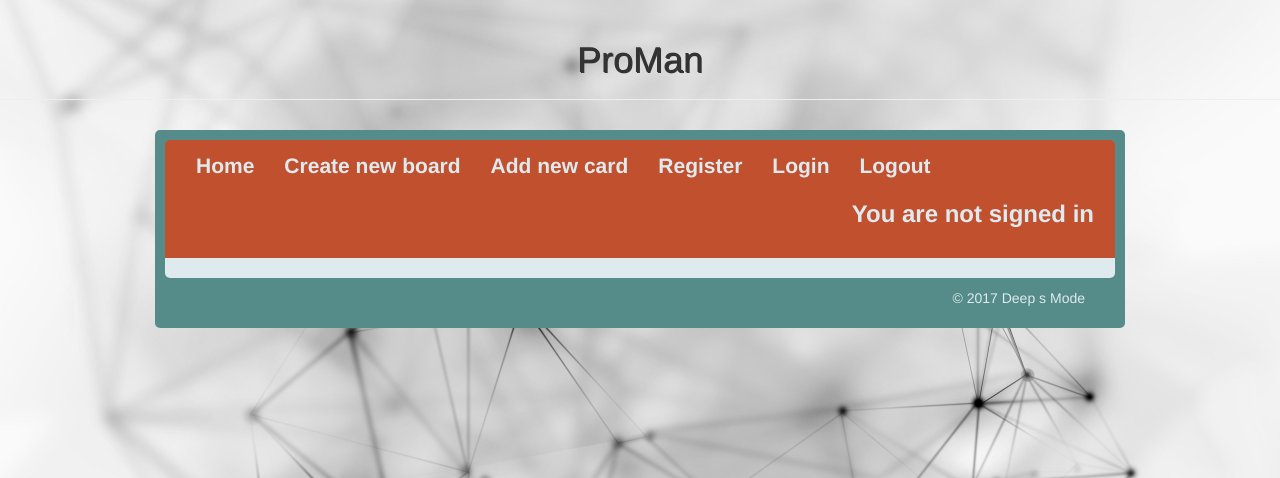
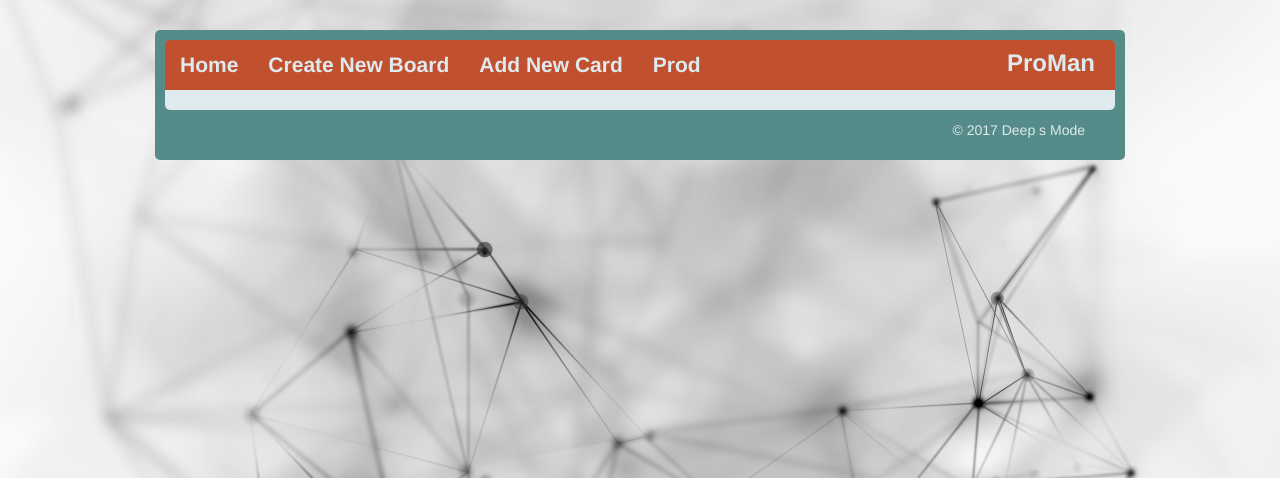
Before and after one commit to gerimage23/proman, a Flask app: page / in a window 1280 px wide. Shown: the top 478 px of the page. Run offline with Flask 2, Linux system fonts and the light colour scheme; parts of the project's set-up code (start-up, migrations or seed data) failed here and were passed over; some libraries are stand-ins or nearby versions.

Commit message:
Revert "Akos user registration"

```diff
--- a/datahandler.py
+++ b/datahandler.py
@@ -1,12 +1,5 @@
 import json
 import psycopg2
-from werkzeug import security
-import os
-import urllib
-from datetime import datetime
-
-CONNECTION_STRING = "dbname=proman_testdb user=aakeeka host=localhost password=postgresql"
-CONNECTION_URL = "postgres://sbcjqryaikuvtq:64ea9d49945ec0b2ba2838400f964055dc138b9334ad3117b258914dc11d6b7b@ec2-54-75-229-201.eu-west-1.compute.amazonaws.com:5432/d1vmbir57f49qf"
 
 
 def execute_sql_statement(sql_statement, values=tuple()):
@@ -22,67 +15,6 @@ def execute_sql_statement(sql_statement, values=tuple()):
     connect_str = "dbname="+dbname+" user="+user+" host="+host+" password="+password
     conn = None
     try:
-
-        urllib.parse.uses_netloc.append('postgres')
-        url = urllib.parse.urlparse(CONNECTION_URL)  # os.environ.get('DATABASE_URL') IF ON HEROKU
-
-        connection = psycopg2.connect(
-            database=url.path[1:],
-            user=url.username,
-            password=url.password,
-            host=url.hostname,
-            port=url.port
-        )
-
-        connection.autocommit = True
-
-        cursor = connection.cursor()
-
-    except psycopg2.DatabaseError as e:
-        print(e)
-        return [[e]]
-
-    return cursor
-
-
-def insert_user(username, password):
-    '''
-    Inserts a username-password pair into the database after hashing the password.
-    '''
-    password = security.generate_password_hash(password, method='pbkdf2:sha256', salt_length=8)
-    lastlog_time = datetime.now().replace(microsecond=0)
-
-    cursor = init_db_connection()
-    try:
-        cursor.execute('''INSERT INTO users (username, password, lastlog_time)
-                          VALUES (%s,%s, %s);''', (username, password, lastlog_time))
-        return True
-    except psycopg2.DatabaseError as e:
-        print(e)
-        return False
-
-
-def check_user(username, password):
-        try:
-            cursor = init_db_connection(connection_string=CONNECTION_URL)
-            cursor.execute("""SELECT username, password
-                            FROM users
-                            WHERE username=%s;""", (username,))
-
-            try:
-                results = cursor.fetchall()[0]
-
-            except IndexError as e:
-                print(e)
-                return False
-
-            if username == username and security.check_password_hash(results[1], password):
-                return True
-
-        except Exception as e:
-            print(e)
-            return [[e]]
-
         conn = psycopg2.connect(connect_str)
     except psycopg2.DatabaseError as e:  # TODO don't use this, remember: "raise PythonicError("Errors should never go silently.")
         print(e)
--- a/main.py
+++ b/main.py
@@ -8,43 +8,6 @@ from datahandler import execute_sql_statement
 app = Flask(__name__)
 app.config['SESSION_TYPE'] = 'memcached'
 app.config['SECRET_KEY'] = 'ad76ad987ad98aud98adu9qeqeqadqew'
-
-
-@app.route("/register")
-def render_form_page():
-    return render_template('form.html', act="Register")
-
-
-@app.route("/register-user", methods=["POST"])
-def register_user():
-    username = request.form["username"]
-    password = request.form["password"]
-    if datahandler.insert_user(username, password):
-        session['username'] = username
-        return render_template('index.html', username=username)
-    else:
-        return render_template('form.html', act="Register", errormsg="Username already exists!")
-
-
-@app.route("/login")
-def login_page():
-    return render_template('form.html', act="Login")
-
-@app.route('/logout')
-def logout():
-    session.pop('username', None)
-    return redirect(url_for('hello'))
-
-
-@app.route("/login-user", methods=["POST"])
-def user_login():
-    username = request.form['username']
-    password = request.form['password']
-    if datahandler.check_user(username, password):
-        session['username'] = username
-        return render_template('index.html', username=username)
-    return render_template('form.html', act="Login",
-                           errormsg="Invalid Username/Password combination provided.")
 
 
 @app.route("/")
--- a/static/dom.js
+++ b/static/dom.js
@@ -8,7 +8,7 @@ app.dom = {
         // shows #boards div and hides #cards
         $('#boards').fadeIn(500);
         $('#create-new-board').fadeIn(500);
-        $('#settings-button').hide();
+        $('#settings-button').fadeIn(500);
         $('#cards').hide();
         $('#create-new-card').hide();
         $('#back-to-root-toot').hide();
--- a/static/main.css
+++ b/static/main.css
@@ -172,7 +172,7 @@ footer p{
     display: none;
 }
 
-.project-title {
+#project-title{
     float:right;
     margin-right:20px;
     margin-top: 10px;
@@ -213,25 +213,9 @@ footer p{
     border-top-left-radius: 5px
 }
 
-#settings-button {
-    display: none;
-}
-
 #back-to-root-toot:hover, #create-new-board:hover, #create-new-card:hover, #settings-button:hover {
     border-top-left-radius: 5px;
     border-top-right-radius: 5px;
     background-color: #deeaee;
     color: #3f6c6b;
 }
-
-.page-header.text-center {
-    text-shadow: 1px 1px;
-}
-
-.panel-heading{
-    background-color: #c1502e;
-}
-
-.panel-body{
-    background-color: grey;
-}
--- a/templates/index.html
+++ b/templates/index.html
@@ -17,26 +17,16 @@
         <script src="{{url_for('static', filename='main.js')}}" defer></script>
     </head>
     <body>
-      <div class="page-header text-center">
-        <h1>ProMan</h1>
-      </div>
     <div class="container">
       <div class="header clearfix">
-          <nav class="navbar navbar-fluid">
-            <div class="container-fluid">
-              <ul class="nav navbar-nav">
+        <nav>
+          <ul class="nav navbar-nav pull-left">
             <li role="presentation"><a href="#"id="back-to-root-toot"> Home </a></li>
             <li role="presentation"><a href="#"id="create-new-board"> Create new board</a></li>
             <li role="presentation"><a href="#"id="create-new-card"> Add new card</a></li>
-                <li role="presentation"><a href="/register" id="register-user"> Register</a></li>
-                <li role="presentation"><a href="/login" id="login-user"> Login</a></li>
-                <li role="presentation"><a href="/logout" id="logout-user"> Logout</a></li>
             <li role="presentation"><a href="#"id="settings-button"></a></li>
           </ul>
-              <ul class="nav navbar-nav navbar-right">
-                <h3 class="project-title">{{ 'You are not signed in' if username == undefined else 'Signed in as ' + username }}</h3>
-              </ul>
-            </div>
+          <h3 id="project-title" class="text-muted">ProMan</h3>
         </nav>
       </div>
 
```
Also changed, not shown: templates/form.html (deleted, +0 -47 lines). Lines whose indentation alone changed are shown as unchanged.
